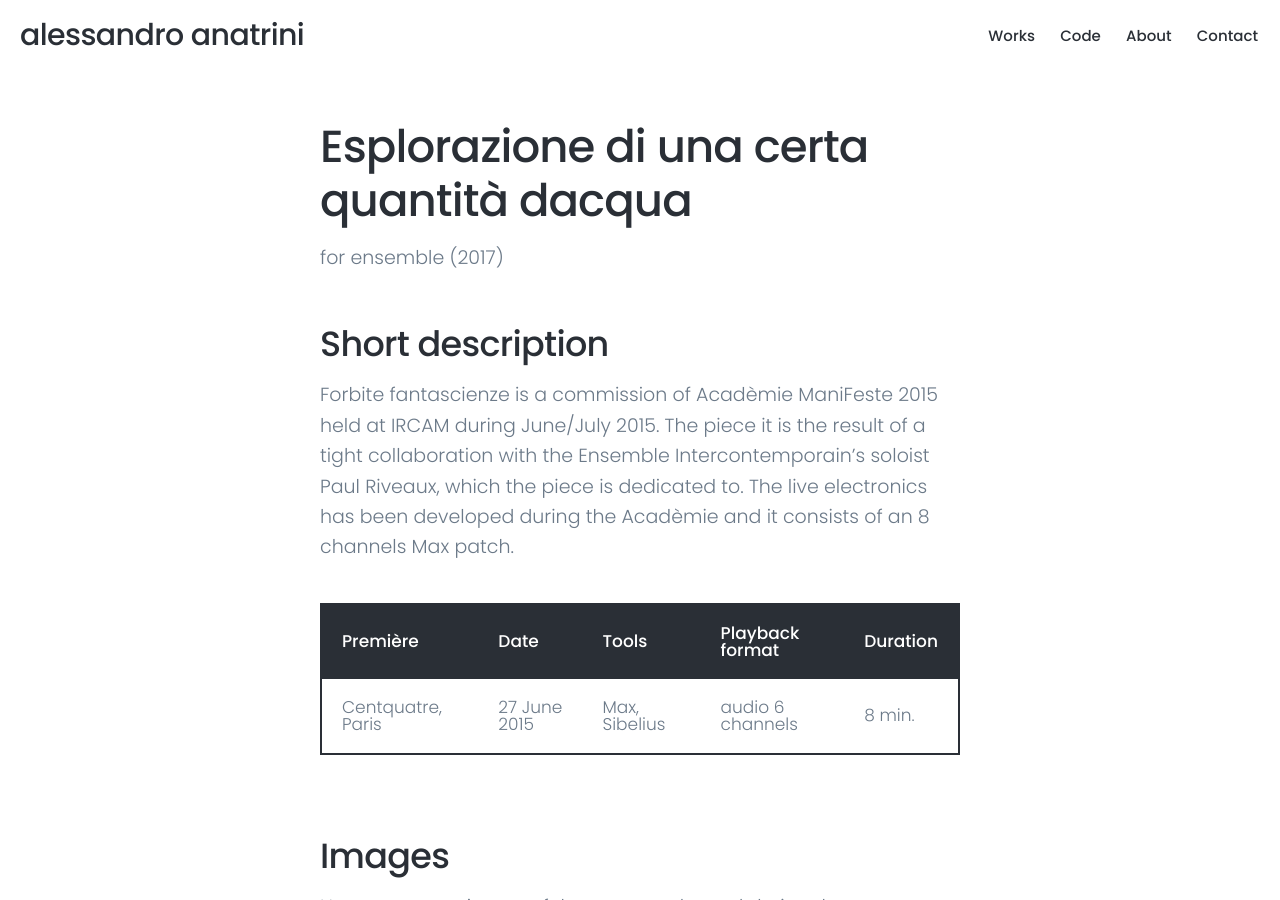
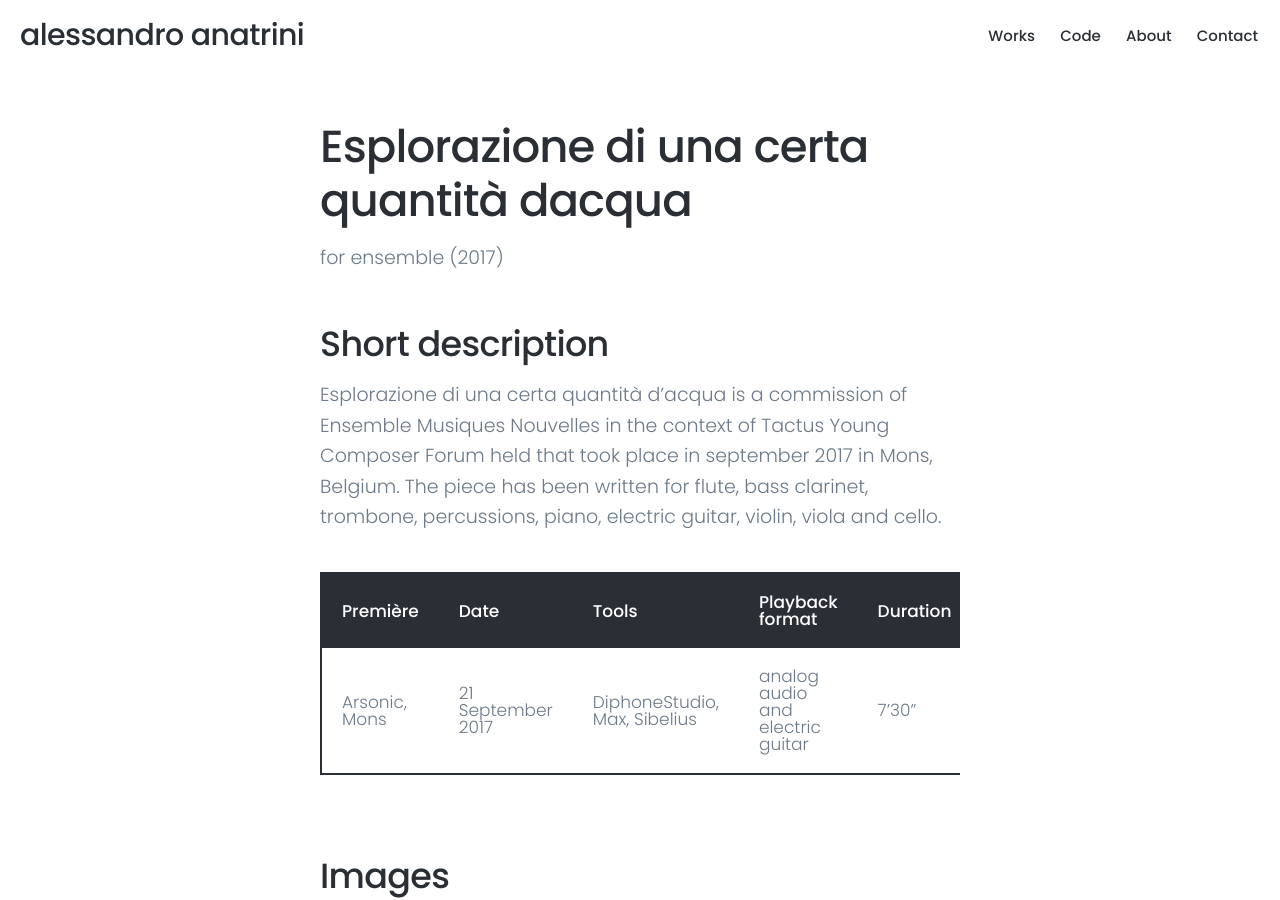
Before and after one commit to al-anatrini/al-anatrini.github.io, a Jekyll site: the page built from _projects/2022-03-22-forbite2.md, in a window 1280 px wide and 900 px high. Built offline with Jekyll 4.4.1, drawn with Linux system fonts in a browser that asks for light colours; nearby versions of some CDN libraries.

Commit message:
esplorazione test 7

```diff
--- a/_projects/2022-03-22-forbite2.md
+++ b/_projects/2022-03-22-forbite2.md
@@ -10,13 +10,12 @@ featured_image: '/images/works/esplorazione/cover.jpg'
 
 ## Short description
 
-Forbite fantascienze is a commission of Acadèmie ManiFeste 2015 held at IRCAM during June/July 2015. The piece it is the result of a tight collaboration with the Ensemble Intercontemporain's soloist Paul Riveaux, which the piece is dedicated to.
-The live electronics has been developed during the Acadèmie and it consists of an 8 channels Max patch.
+Esplorazione di una certa quantità d'acqua is a commission of Ensemble Musiques Nouvelles in the context of Tactus Young Composer Forum held that took place in september 2017 in Mons, Belgium. The piece has been written for flute, bass clarinet, trombone, percussions, piano, electric guitar, violin, viola and cello.
 
 
-| Première            | Date           | Tools           | Playback format    | Duration   |
-|---------------------|----------------|-----------------|--------------------|------------|
-| Centquatre, Paris   | 27 June 2015   | Max, Sibelius   | audio 6 channels   | 8 min.     |
+| Première        | Date                | Tools                          | Playback format                    | Duration   |
+|-----------------|---------------------|--------------------------------|------------------------------------|------------|
+| Arsonic, Mons   | 21 September 2017   | DiphoneStudio, Max, Sibelius   | analog audio and electric guitar   | 7'30"      |
 
 
 
```
